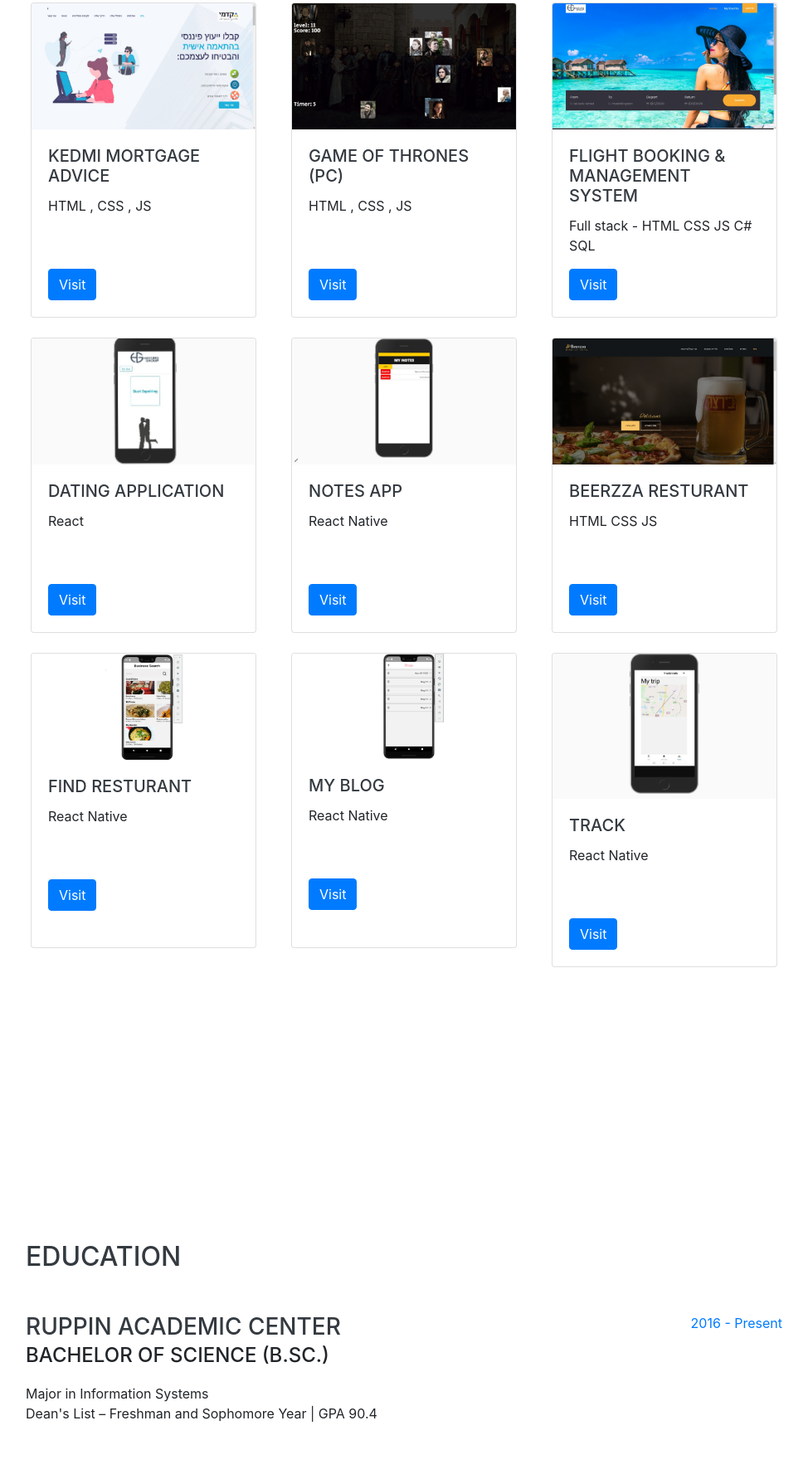
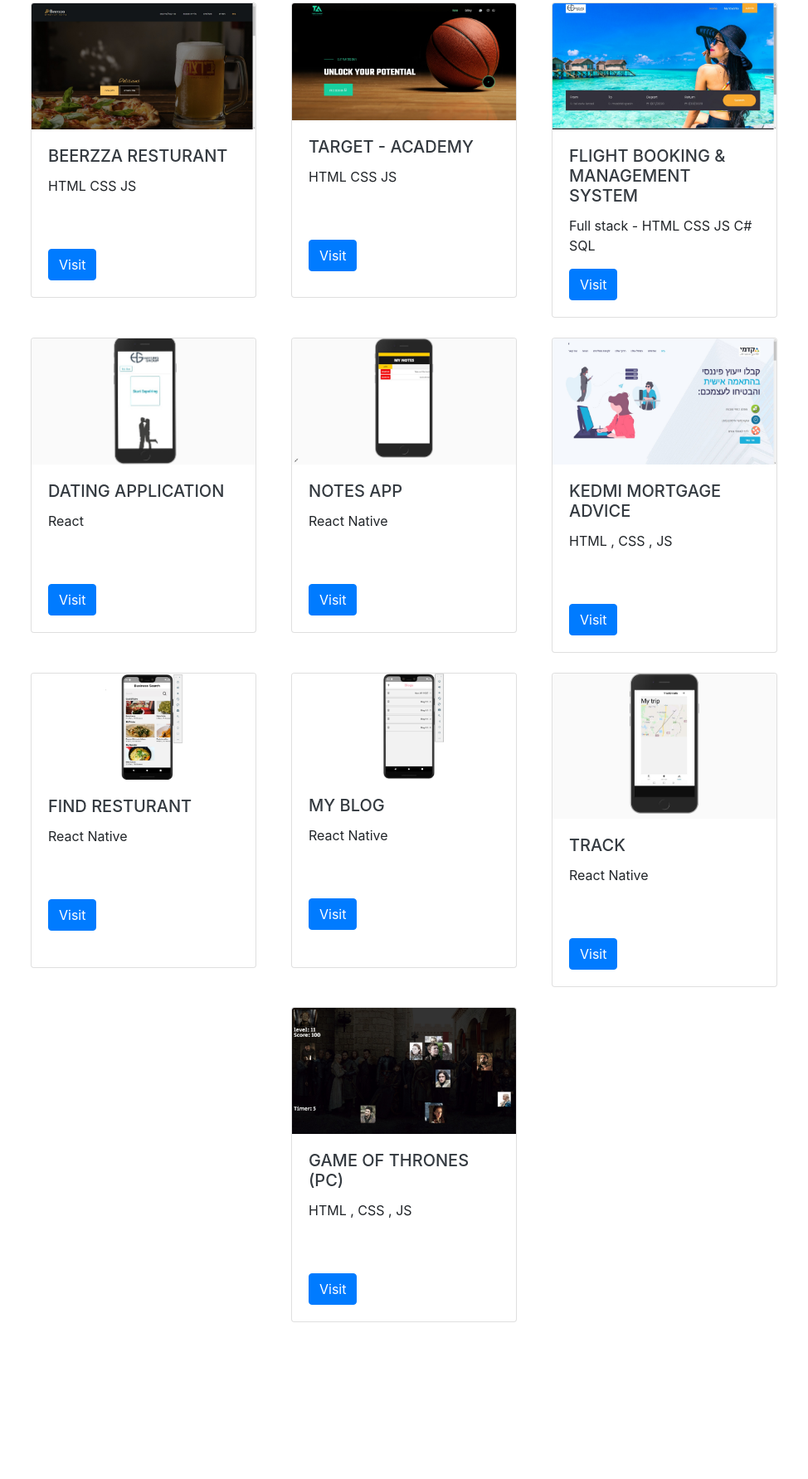
Before and after one commit to OriHayun/Portfolio, a website with bundled scripts: page index.html in a window 1280 px wide. Shown: the part 1312-3095 px from the top of the page at 83% size, without its empty margins (289-1263 px from the left). Built offline with nearby package versions, Linux system fonts and the light colour scheme; a web font is replaced by a local one.

Commit message:
add Target-Academy project

```diff
--- a/index.html
+++ b/index.html
@@ -143,21 +143,21 @@
                 <div class="row">
                     <div class="col mb-4">
                         <div class="card" style="width: 17rem;margin-left:auto;margin-right:auto">
-                            <img class="card-img-top" src="./img/KedmiWebsite.jpeg" alt="Card image cap">
+                            <img class="card-img-top" src="./img/Beerzza.jpeg" alt="Card image cap">
                             <div class="card-body">
-                                <h5 class="card-title">Kedmi Mortgage Advice</h5>
-                                <p class="card-text">HTML , CSS , JS</p><br /><br />
-                                <a href="http://proj.ruppin.ac.il/igroup4/project/KedmiWebsite/kedmi/kedmi.html" target="_blank" class="btn btn-primary">Visit</a>
+                                <h5 class="card-title">Beerzza Resturant</h5>
+                                <p class="card-text">HTML CSS JS</p><br /><br />
+                                <a href="http://Beerzza.co.il" target="_blank" class="btn btn-primary">Visit</a>
                             </div>
                         </div>
                     </div>
                     <div class="col mb-4">
                         <div class="card" style="width: 17rem;margin-left:auto;margin-right:auto">
-                            <img class="card-img-top" src="./img/Game of Thrones.jpeg" alt="Card image cap">
+                            <img class="card-img-top" src="./img/Target-Academy.jpeg" alt="Card image cap">
                             <div class="card-body">
-                                <h5 class="card-title">Game of Thrones (pc)</h5>
-                                <p class="card-text">HTML , CSS , JS</p><br /><br />
-                                <a href="http://proj.ruppin.ac.il/igroup4/project/TheIronThroneRace/gamePC/index.html" target="_blank" class="btn btn-primary">Visit</a>
+                                <h5 class="card-title">Target - Academy </h5>
+                                <p class="card-text">HTML CSS JS</p><br /><br />
+                                <a href="http://proj.ruppin.ac.il/igroup4/project/target-academy/index.html" target="_blank" class="btn btn-primary">Visit</a>
                             </div>
                         </div>
                     </div>
@@ -195,11 +195,11 @@
                     </div>
                     <div class="col mb-4">
                         <div class="card" style="width: 17rem;margin-left:auto;margin-right:auto">
-                            <img class="card-img-top" src="./img/Beerzza.jpeg" alt="Card image cap">
+                            <img class="card-img-top" src="./img/KedmiWebsite.jpeg" alt="Card image cap">
                             <div class="card-body">
-                                <h5 class="card-title">Beerzza Resturant</h5>
-                                <p class="card-text">HTML CSS JS</p><br /><br />
-                                <a href="http://Beerzza.co.il" target="_blank" class="btn btn-primary">Visit</a>
+                                <h5 class="card-title">Kedmi Mortgage Advice</h5>
+                                <p class="card-text">HTML , CSS , JS</p><br /><br />
+                                <a href="http://proj.ruppin.ac.il/igroup4/project/KedmiWebsite/kedmi/kedmi.html" target="_blank" class="btn btn-primary">Visit</a>
                             </div>
                         </div>
                     </div>
@@ -232,6 +232,18 @@
                                 <h5 class="card-title">Track</h5>
                                 <p class="card-text">React Native</p><br /><br />
                                 <a href="https://github.com/OriHayun/Track" target="_blank" class="btn btn-primary">Visit</a>
+                            </div>
+                        </div>
+                    </div>
+                </div>
+                <div class="row">
+                    <div class="col mb-4">
+                        <div class="card" style="width: 17rem;margin-left:auto;margin-right:auto">
+                            <img class="card-img-top" src="./img/Game of Thrones.jpeg" alt="Card image cap">
+                            <div class="card-body">
+                                <h5 class="card-title">Game of Thrones (pc)</h5>
+                                <p class="card-text">HTML , CSS , JS</p><br /><br />
+                                <a href="http://proj.ruppin.ac.il/igroup4/project/TheIronThroneRace/gamePC/index.html" target="_blank" class="btn btn-primary">Visit</a>
                             </div>
                         </div>
                     </div>
```
Also changed, not shown: img/Target-Academy.jpeg (added).
